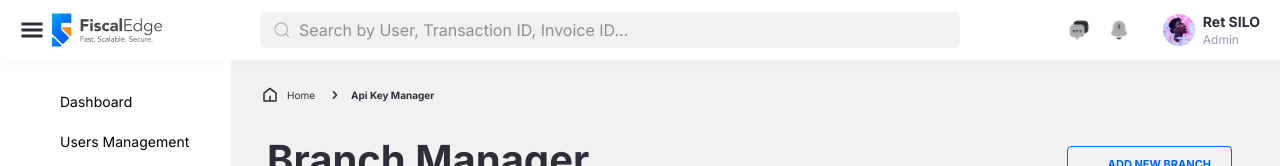
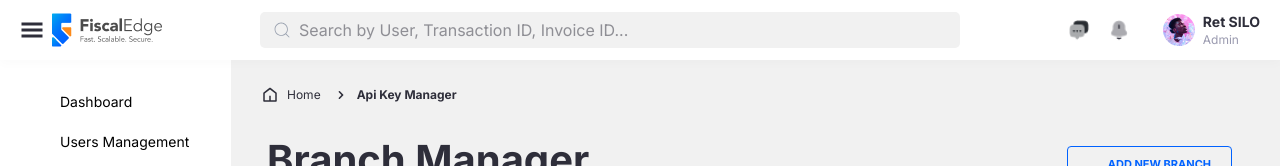
Before and after one commit to olubijohn/management-2, a Next.js app: page / in a window 1280 px wide. Shown: the top 166 px of the page. Built offline with nearby package versions, Linux system fonts and the light colour scheme; some icons are missing.

Commit message:
Update breadcrumb.tsx

```diff
--- a/src/components/breadcrumb.tsx
+++ b/src/components/breadcrumb.tsx
@@ -13,7 +13,7 @@ interface BreadcrumbProps {
 
 export default function Breadcrumb({ items }: BreadcrumbProps) {
   return (
-    <nav aria-label="breadcrumb" className="flex items-center gap-2 text-[10px] mb-4 p-[10px]">
+    <nav aria-label="breadcrumb" className="flex items-center gap-2 text-[12px] mb-4 p-[10px]">
       {items.map((item, idx) => {
         const isLast = idx === items.length - 1;
         return (
```
